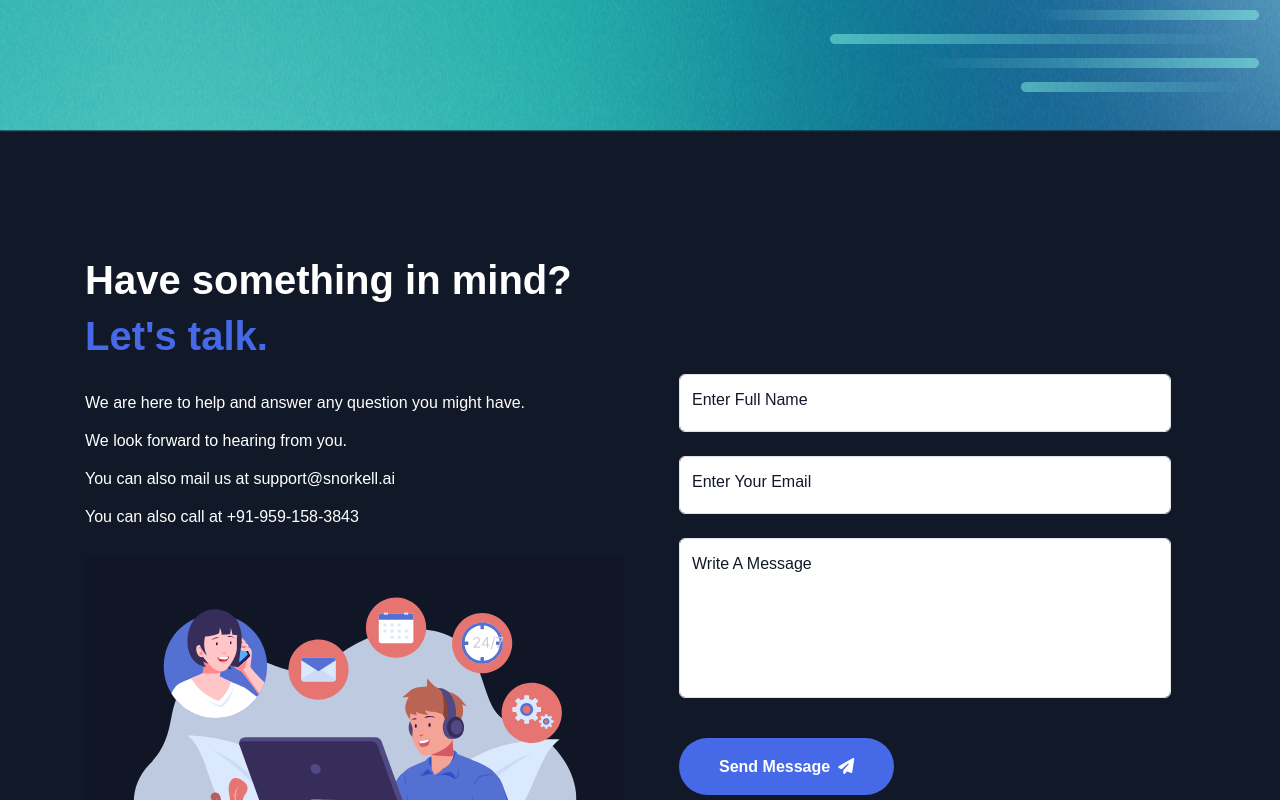
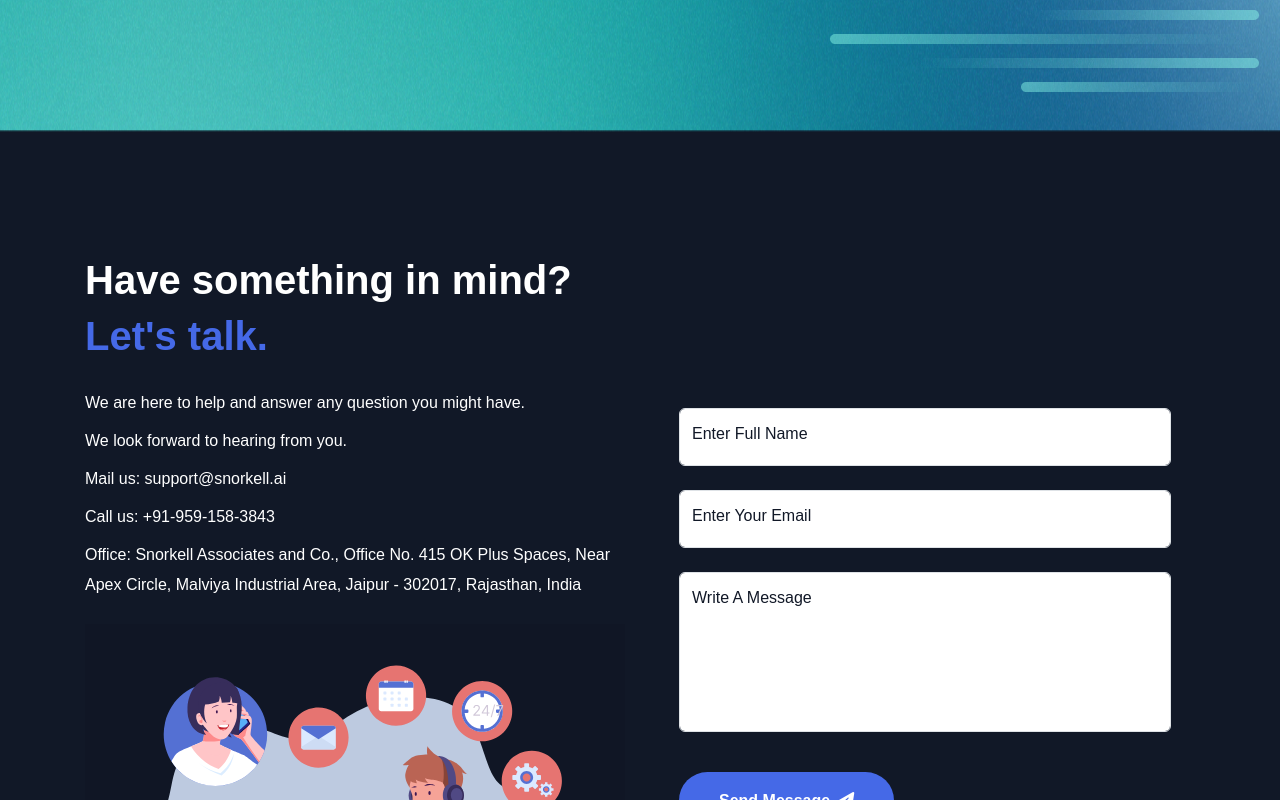
Before and after one commit to SingularityX-ai/penify-landing-page, a Next.js app: page /contact-us in a window 1280 px wide. Shown: the part 371-1171 px from the top of the page. Built offline with nearby package versions, Linux system fonts and the light colour scheme.

Commit message:
added office address

```diff
--- a/src/components/container/contact-us/ContactFormUi.tsx
+++ b/src/components/container/contact-us/ContactFormUi.tsx
@@ -37,10 +37,13 @@ export const ContactFormUi = ({
                 We look forward to hearing from you.
                 </p>
                 <p className="text-white">
-                You can also mail us at <a href="mailto:support@snorkell.ai">support@snorkell.ai</a>
+                Mail us: <a href="mailto:support@snorkell.ai">support@snorkell.ai</a>
                 </p>
                 <p className="text-white">
-                You can also call at <a href="tel:+91-959-158-3843">+91-959-158-3843</a>
+                Call us: <a href="tel:+91-959-158-3843">+91-959-158-3843</a>
+                </p>
+                <p className="text-white">
+                Office: Snorkell Associates and Co., Office No. 415 OK Plus Spaces, Near Apex Circle, Malviya Industrial Area, Jaipur - 302017, Rajasthan, India
                 </p>
 
               </div>
```
